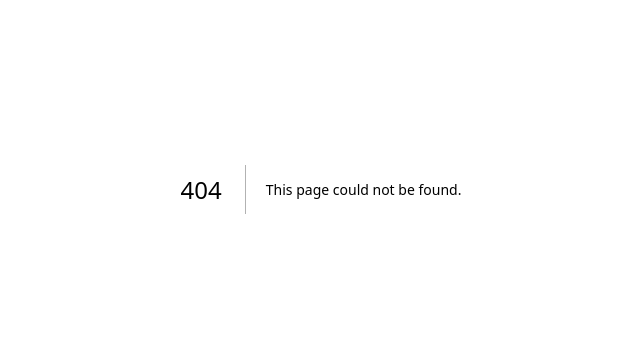
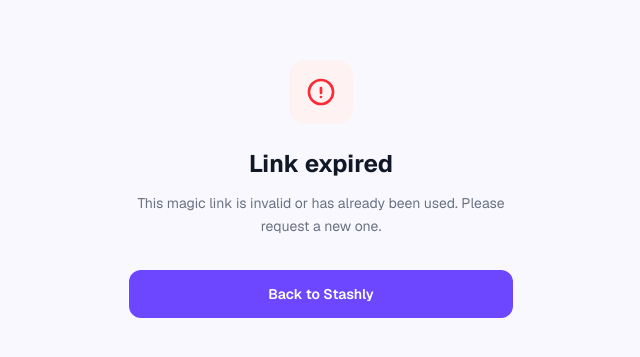
Before and after one commit to nitinmadelyn/stashly-web, a Next.js app: page /auth/callback in a window 1280 px wide. Before the commit this address had no page. Shown: the part 211-568 px from the top of the page, without its empty margins (319-959 px from the left). Built offline with nearby package versions, Linux system fonts and the light colour scheme.

Commit message:
add auth callback

```diff
--- /dev/null
+++ b/src/app/auth/callback/AuthCallbackClient.tsx
@@ -0,0 +1,157 @@
+"use client";
+
+import { useEffect, useRef, useState } from "react";
+import { useSearchParams } from "next/navigation";
+
+type Phase = "redirecting" | "waiting" | "error";
+
+// ─── Helpers ──────────────────────────────────────────────────────────────────
+
+function buildDeepLink(code: string | null, hash: string): string | null {
+  if (code) {
+    return `stashly://?code=${encodeURIComponent(code)}`;
+  }
+  // Fallback: implicit-flow tokens arrive in the URL fragment (client-side only).
+  // Supabase puts them as #access_token=...&refresh_token=...
+  if (hash) {
+    return `stashly://#${hash}`;
+  }
+  return null;
+}
+
+// ─── Component ────────────────────────────────────────────────────────────────
+
+export default function AuthCallbackClient() {
+  const searchParams = useSearchParams();
+  const [phase, setPhase] = useState<Phase>("redirecting");
+  const [errorMsg, setErrorMsg] = useState("");
+  const deepLinkRef = useRef<string>("");
+
+  useEffect(() => {
+    const code = searchParams.get("code");
+    const error = searchParams.get("error");
+    const errorDescription = searchParams.get("error_description");
+
+    // Supabase returned an explicit error (e.g. expired OTP, already used).
+    if (error) {
+      setErrorMsg(
+        errorDescription ??
+          "Authentication failed. Please go back and request a new magic link."
+      );
+      setPhase("error");
+      return;
+    }
+
+    // Resolve the deep link — PKCE code (query param) or implicit tokens (hash).
+    const hash = window.location.hash.slice(1);
+    const deepLink = buildDeepLink(code, hash);
+
+    if (!deepLink) {
+      setErrorMsg(
+        "This magic link is invalid or has already been used. Please request a new one."
+      );
+      setPhase("error");
+      return;
+    }
+
+    deepLinkRef.current = deepLink;
+
+    // Trigger the app open.
+    window.location.href = deepLink;
+
+    // If the app hasn't opened after 2 s, show the manual "Open in Stashly"
+    // button so the user isn't left staring at a blank page.
+    const timer = window.setTimeout(() => setPhase("waiting"), 2000);
+    return () => window.clearTimeout(timer);
+  }, [searchParams]);
+
+  // ── Render ────────────────────────────────────────────────────────────────
+
+  if (phase === "error") {
+    return (
+      <main className="min-h-screen bg-[#F9F8FF] flex items-center justify-center px-6">
+        <div className="w-full max-w-sm text-center">
+          <div className="w-16 h-16 rounded-2xl bg-red-50 flex items-center justify-center mx-auto mb-6">
+            <svg
+              className="w-8 h-8 text-red-500"
+              fill="none"
+              viewBox="0 0 24 24"
+              stroke="currentColor"
+              strokeWidth={2}
+            >
+              <path
+                strokeLinecap="round"
+                strokeLinejoin="round"
+                d="M12 9v3.75m9-.75a9 9 0 11-18 0 9 9 0 0118 0zm-9 3.75h.008v.008H12v-.008z"
+              />
+            </svg>
+          </div>
+
+          <h1 className="text-2xl font-bold text-gray-900 mb-3">
+            Link expired
+          </h1>
+          <p className="text-gray-500 text-sm leading-relaxed mb-8">
+            {errorMsg}
+          </p>
+
+          <a
+            href="https://stashly.pro"
+            className="inline-block w-full py-3.5 rounded-xl bg-[#6C47FF] text-white font-semibold text-sm text-center hover:bg-[#5a3dd4] transition-colors"
+          >
+            Back to Stashly
+          </a>
+        </div>
+      </main>
+    );
+  }
+
+  return (
+    <main className="min-h-screen bg-[#F9F8FF] flex items-center justify-center px-6">
+      <div className="w-full max-w-sm text-center">
+        {/* Icon */}
+        <div className="w-16 h-16 rounded-2xl bg-[#EDE9FF] flex items-center justify-center mx-auto mb-6">
+          <svg
+            className="w-8 h-8 text-[#6C47FF]"
+            fill="none"
+            viewBox="0 0 24 24"
+            stroke="currentColor"
+            strokeWidth={2}
+          >
+            <path
+              strokeLinecap="round"
+              strokeLinejoin="round"
+              d="M17 16l4-4m0 0l-4-4m4 4H7m6 4v1a3 3 0 01-3 3H6a3 3 0 01-3-3V7a3 3 0 013-3h4a3 3 0 013 3v1"
+            />
+          </svg>
+        </div>
+
+        <h1 className="text-2xl font-bold text-gray-900 mb-3">
+          Opening Stashly&hellip;
+        </h1>
+
+        <p className="text-gray-500 text-sm leading-relaxed mb-8">
+          {phase === "redirecting"
+            ? "You will be redirected to the app automatically."
+            : "The app did not open automatically. Tap the button below."}
+        </p>
+
+        {/* Spinner while redirecting */}
+        {phase === "redirecting" && (
+          <div className="flex justify-center">
+            <div className="w-6 h-6 border-2 border-[#6C47FF] border-t-transparent rounded-full animate-spin" />
+          </div>
+        )}
+
+        {/* Manual fallback button */}
+        {phase === "waiting" && deepLinkRef.current && (
+          <a
+            href={deepLinkRef.current}
+            className="inline-block w-full py-3.5 rounded-xl bg-[#6C47FF] text-white font-semibold text-sm text-center hover:bg-[#5a3dd4] transition-colors"
+          >
+            Open in Stashly
+          </a>
+        )}
+      </div>
+    </main>
+  );
+}
--- /dev/null
+++ b/src/app/auth/callback/page.tsx
@@ -0,0 +1,38 @@
+import type { Metadata } from "next";
+import { Suspense } from "react";
+
+import AuthCallbackClient from "./AuthCallbackClient";
+
+export const metadata: Metadata = {
+  title: "Opening Stashly...",
+  robots: { index: false, follow: false },
+};
+
+/**
+ * /auth/callback
+ *
+ * Acts as a pass-through between Supabase's email verification redirect and
+ * the Stashly iOS/Android app.
+ *
+ * Flow:
+ *   1. Supabase verifies the magic-link OTP and redirects to this URL with
+ *      a PKCE authorization code: /auth/callback?code=<code>
+ *   2. This page loads in the user's browser (Safari, Gmail in-app browser, etc.)
+ *   3. The client component does window.location.href = "stashly://?code=<code>"
+ *   4. iOS opens the Stashly app with the code; the app calls
+ *      supabase.auth.exchangeCodeForSession(code) to complete sign-in.
+ *
+ * Why not redirect directly to stashly:// from Supabase?
+ *   Supabase issues an HTTP 302 to the custom scheme.  Gmail's in-app WKWebView
+ *   (and some other email clients) inconsistently handle server-side HTTP
+ *   redirects to custom URL schemes — the app may open without the query
+ *   parameters, or not open at all.  A client-side JS redirect from our own
+ *   HTTPS page is handled correctly by all browsers/WebViews on iOS and Android.
+ */
+export default function AuthCallbackPage() {
+  return (
+    <Suspense>
+      <AuthCallbackClient />
+    </Suspense>
+  );
+}
```
